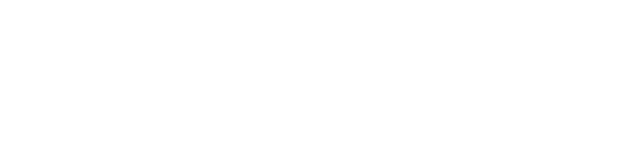
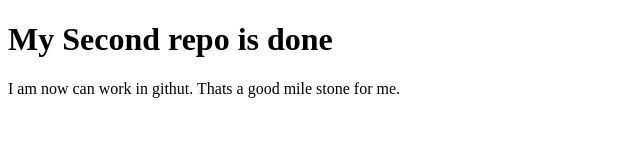
Before and after one commit to mi740/0ld-my-second-repo, a plain HTML site: page index.html in a window 1280 px wide. Shown: the whole page, without its empty margins (0-640 px from the left). Drawn offline with Linux system fonts and the light colour scheme.

Commit message:
added header and pragraph

```diff
--- a/index.html
+++ b/index.html
@@ -7,6 +7,7 @@
     <title>My second Github repo</title>
 </head>
 <body>
-
+    <h1>My Second repo is done</h1>
+    <p>I am now can work in githut. Thats a good mile stone for me.</p>
 </body>
 </html>
```
